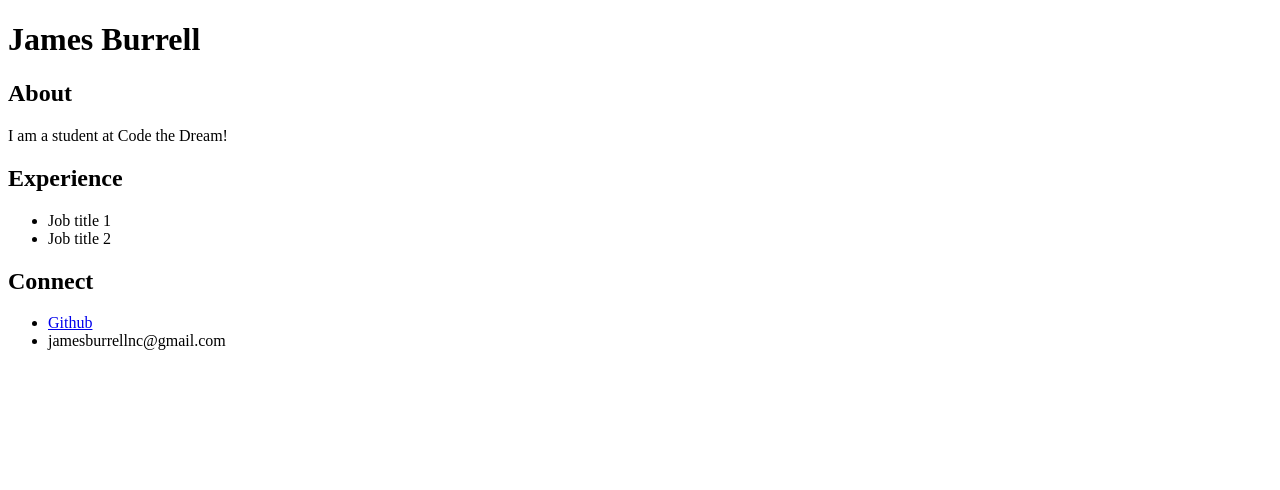
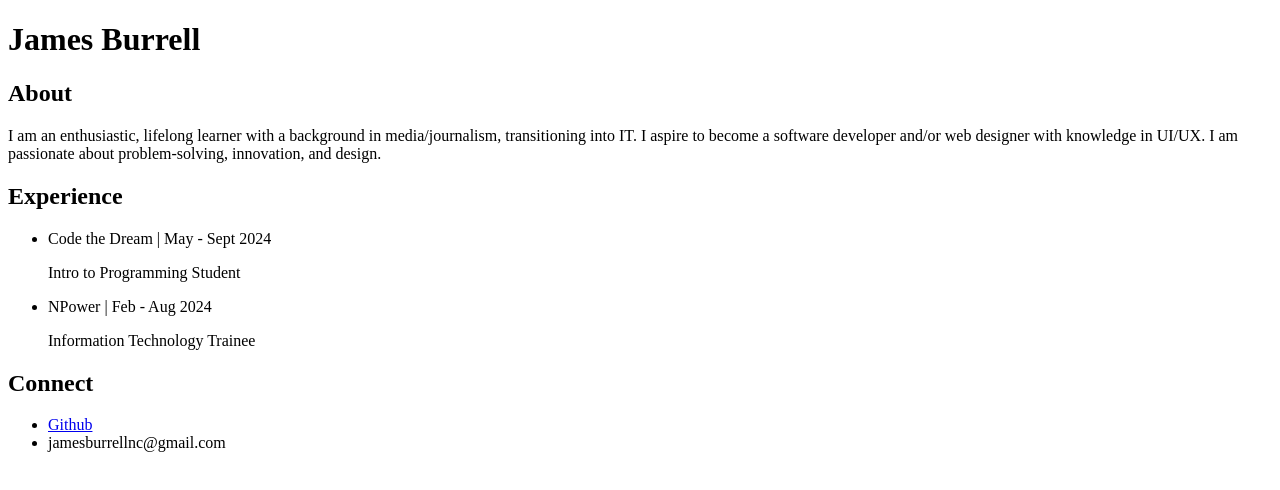
Before and after one commit to jamesbnc/james-burrell-io, a plain HTML site: page index.html in a window 1280 px wide. Drawn offline with Linux system fonts and the light colour scheme.

Commit message:
html boilerplate and html markup done

```diff
--- a/index.html
+++ b/index.html
@@ -7,17 +7,25 @@
 </head>
 <body>
     <h1>James Burrell</h1>
+    <section id="About">
     <h2>About</h2>
-    <p>I am a student at Code the Dream!</p>
+    <p>I am an enthusiastic, lifelong learner with a background in media/journalism, transitioning into IT.
+    I aspire to become a software developer and/or web designer with knowledge in UI/UX.
+    I am passionate about problem-solving, innovation, and design.</p>
+    </section>
+    <section id="Experience">
     <h2>Experience</h2>
     <ul>
-        <li>Job title 1</li>
-        <li>Job title 2</li>
+        <li>Code the Dream | May - Sept 2024<p>Intro to Programming Student</p></li>
+        <li>NPower | Feb - Aug 2024<p>Information Technology Trainee</p></li>
     </ul>
+    </section>
+    <section id="Connect">
     <h2>Connect</h2>
     <ul>
         <li><a href="https://github.com/jamesbnc">Github</a></li>
         <li>jamesburrellnc@gmail.com</li>
     </ul>
+    </section>
 </body>
 </html>
```
